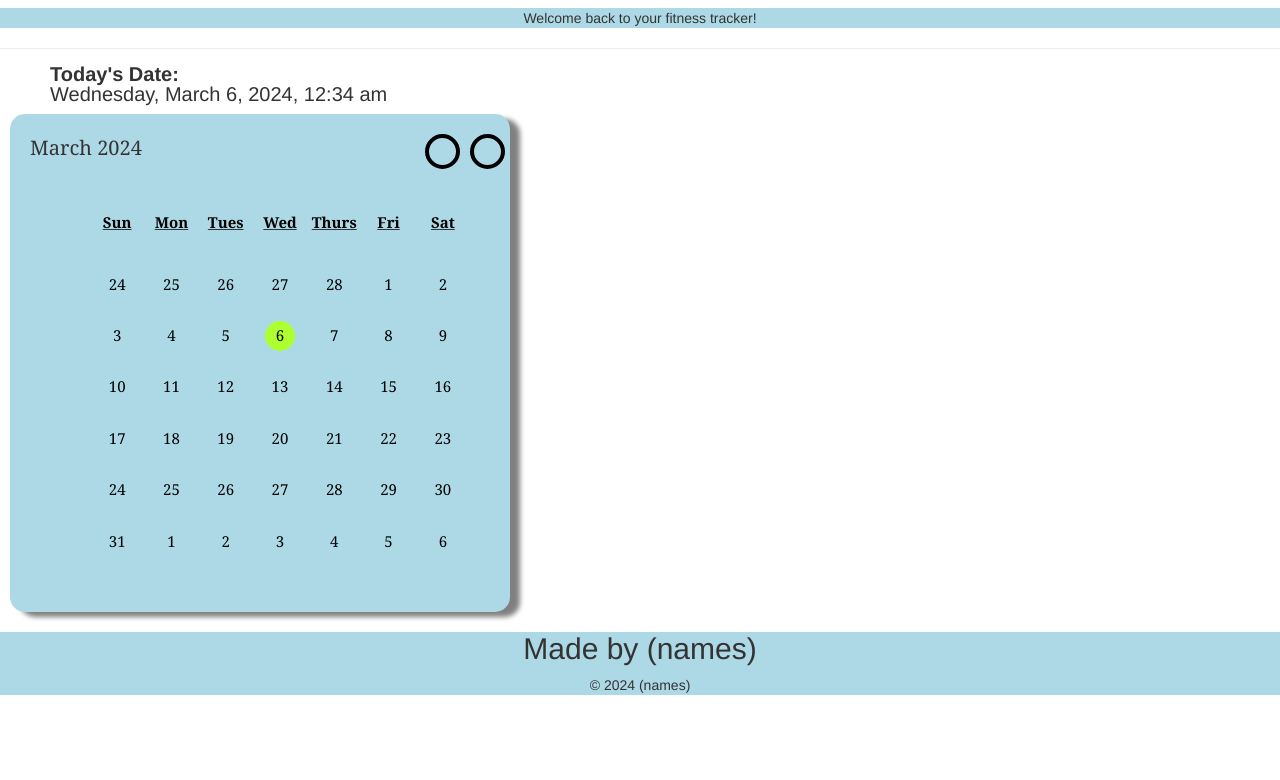
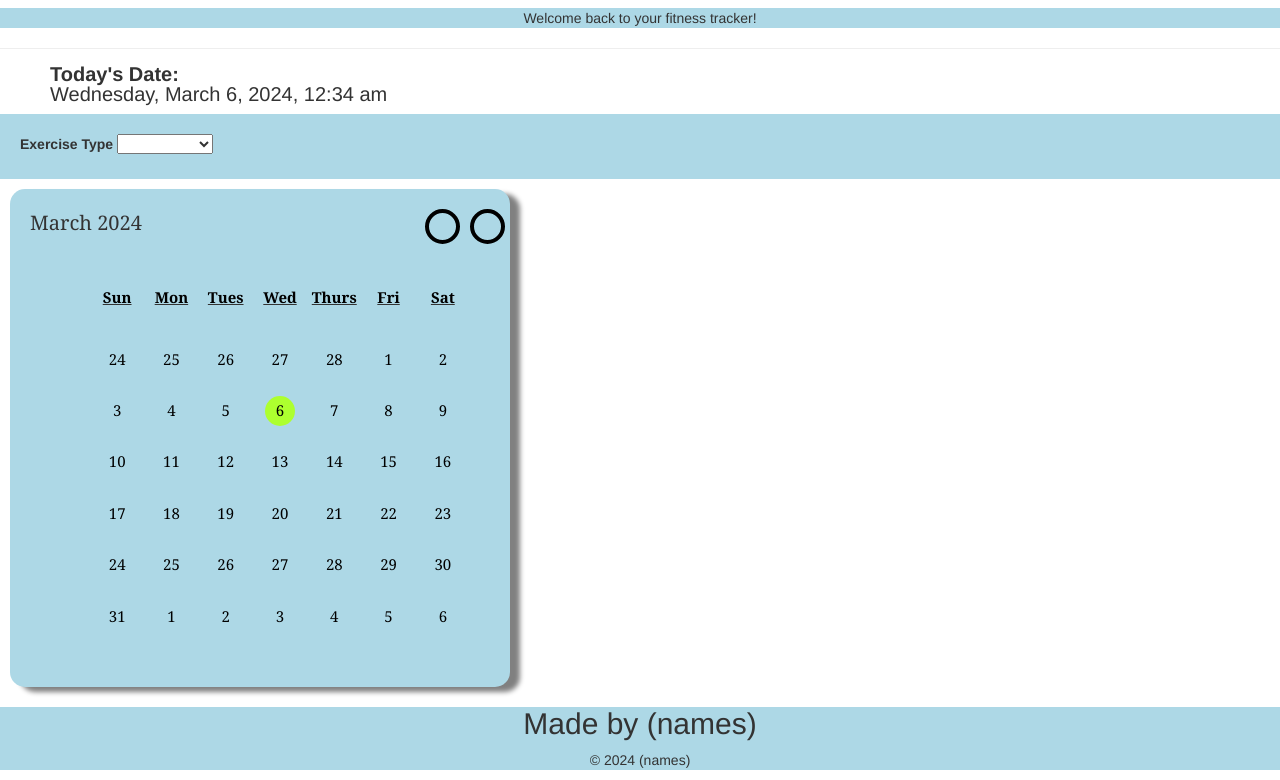
Before and after one commit to PaulRusz/Group-Project1, a plain HTML site: page index.html in a window 1280 px wide. Both pictures are taken after typing "Sample" into the empty fields and a click on the button 736 px from the left and 130 px from the top of the page. Shown: the part 82-862 px from the top of the page. Before the commit the page ends 800 px from the top, so only its background shows below. Drawn offline with nearby package versions, Linux system fonts and the light colour scheme.

Commit message:
started the Form

```diff
--- a/assets/styles/style.css
+++ b/assets/styles/style.css
@@ -49,6 +49,10 @@ h1 {
 }
 
 
+#selectForm {
+    background-color: lightblue;
+    padding: 20px;
+}
 
 /* Calendar display */
 #calendarBox {
--- a/index.html
+++ b/index.html
@@ -45,6 +45,25 @@
             </p>
             <p id="currentDate"></p>
         </div>
+
+        <div>
+            <container>
+                <form id="selectForm">
+                    <label>Exercise Type</label>
+                    <select id="workoutChoices">
+                        <option value=""></option>
+                        <option value="arms">Arms</option>
+                        <option value="lowerBody">Lower Body</option>
+                        <option value="upperBody">Upper Body</option>
+                        <option value="back">Back</option>
+                        <option value="abs">Abs</option>
+                        <option value="cardio">Cardio</option>
+                        <option value="restDay">Rest Day</option>
+                    </select>
+                </form>
+            </container>
+        </div>
+
 
 
         <container class="cal-container">
```
